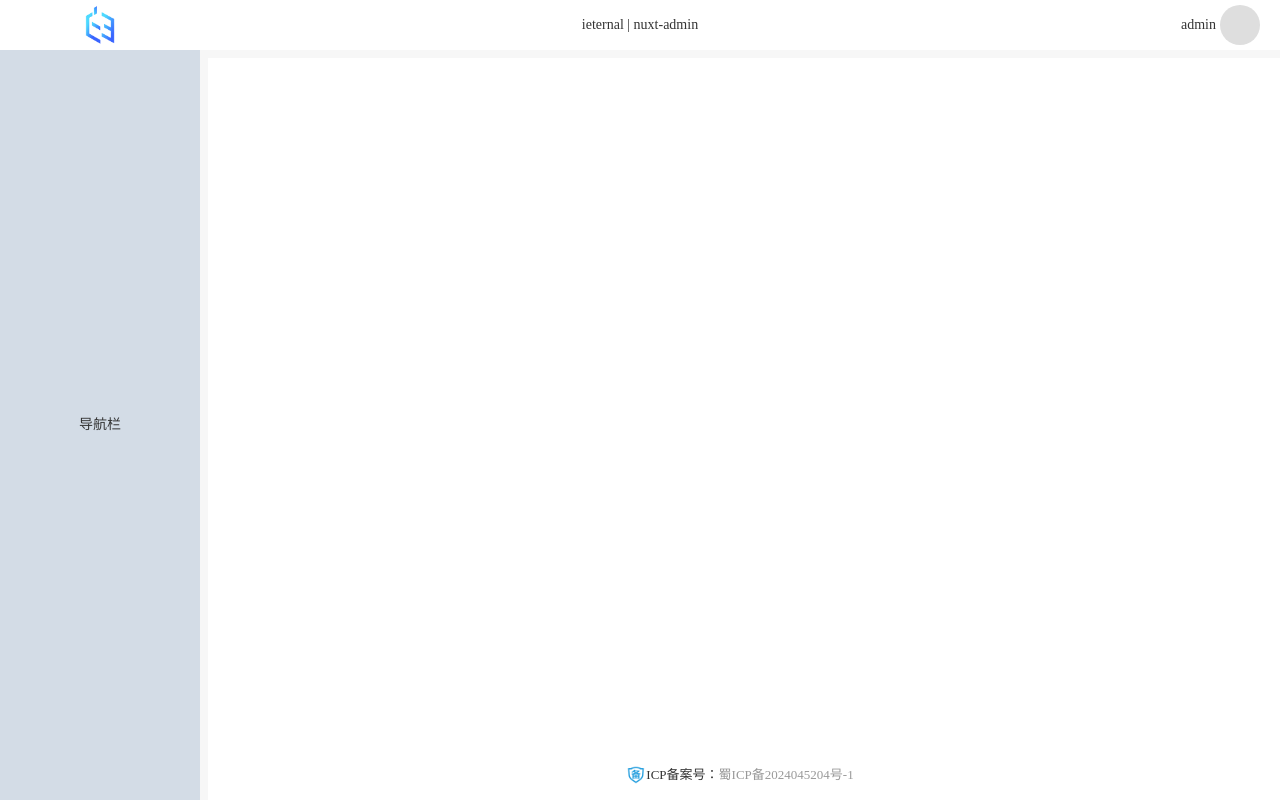
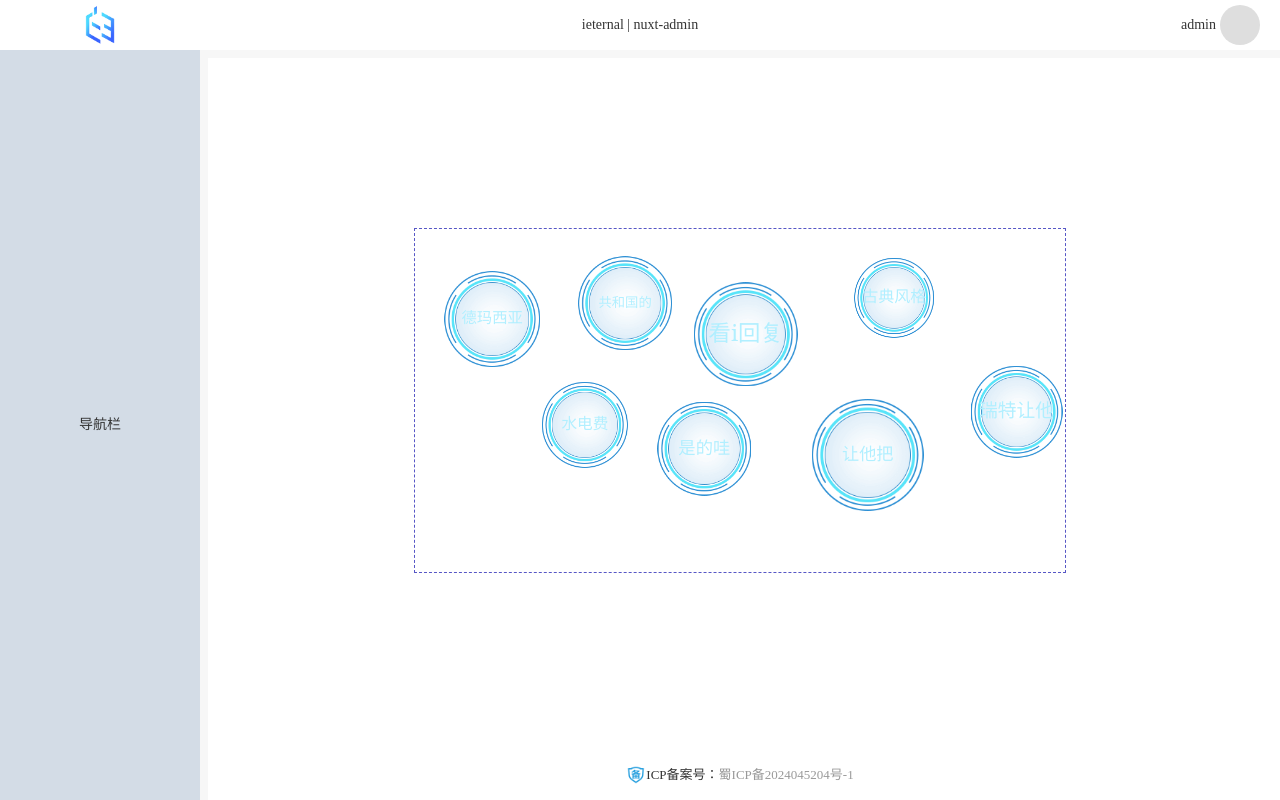
Before and after one commit to eternal-lee/nuxt-admin, a Nuxt app: page /canvas in a window 1280 px wide. Built offline with nearby package versions, Linux system fonts and the light colour scheme; no server answers.

Commit message:
feat: 新增画布球碰撞

```diff
--- /dev/null
+++ b/assets/js/ball.ts
@@ -0,0 +1,119 @@
+export class BallClass {
+  private WIDTH
+  private HEIGHT
+  private canvasCtx
+  private config
+  private x
+  private y
+  private size
+  private velX
+  private velY
+  constructor(
+    WIDTH: number,
+    HEIGHT: number,
+    canvasCtx: CanvasRenderingContext2D | null,
+    config: Record<string, any>,
+    ballConfig: Record<string, any>
+  ) {
+    this.WIDTH = WIDTH
+    this.HEIGHT = HEIGHT
+    this.canvasCtx = canvasCtx
+    this.config = config
+
+    this.x = ballConfig.x
+    this.y = ballConfig.y
+    this.size = ballConfig.size
+    this.velX = ballConfig.velX
+    this.velY = ballConfig.velY
+  }
+
+  /**
+   * define Ball draw method
+   * @param i s
+   */
+  draw(i: number, ctx: CanvasRenderingContext2D | null = this.canvasCtx) {
+    if (this.config.tag[i] == '' || !ctx) return false
+
+    ctx.beginPath()
+    ctx.fillStyle = '#b1efff'
+    this.config.ballImg &&
+      ctx.drawImage(
+        this.config.ballImg,
+        this.x - this.size,
+        this.y - this.size,
+        this.size * 2,
+        this.size * 2
+      )
+    // ctx.arc(this.x, this.y, this.size, 0, 2 * Math.PI);
+    ctx.fillText(this.config.tag[i], this.x, this.y, this.size * 2)
+    ctx.textAlign = 'center'
+    ctx.textBaseline = 'middle' //文本垂直方向，基线位置
+    ctx.font = `${(this.size * 2) / (this.config.tag[i].length + 2)}px Georgia`
+    ctx.fillStyle = '#1c1954'
+  }
+
+  /**
+   * define Ball update method
+   */
+  update() {
+    if (this.x + this.size >= this.WIDTH) {
+      this.velX = -this.velX
+    }
+    if (this.x - this.size <= 0) {
+      this.velX = -this.velX
+    }
+
+    if (this.y + this.size >= this.HEIGHT) {
+      this.velY = -this.velY
+    }
+    if (this.y - this.size <= 0) {
+      this.velY = -this.velY
+    }
+
+    this.x += this.velX
+    this.y += this.velY
+  }
+
+  /**
+   * define Ball collision detection
+   */
+  collisionDetect(balls: any[]) {
+    for (let j = 0; j < balls.length; j++) {
+      const ball = balls[j]
+      if (this !== ball) {
+        // be care of this line, we can't compare one with itself
+        const dxv = this.x + this.velX - (ball.x + ball.velX) //detect the next step which will updated
+        const dyv = this.y + this.velY - (ball.y + ball.velY)
+        const distance = Math.sqrt(dxv * dxv + dyv * dyv)
+
+        if (distance <= this.size + ball.size) {
+          // rebound the balls when collision
+          const dvx = this.velX - ball.velX
+          const dvy = this.velY - ball.velY
+          const dx = this.x - ball.x // but when update just use this step
+          const dy = this.y - ball.y
+          const xx_yy = dx * dx + dy * dy
+          const v_dvx = (dvx * dx * dx + dvy * dx * dy) / xx_yy
+          const v_dvy = (dvy * dy * dy + dvx * dx * dy) / xx_yy
+          this.velX = this.checkSpeed(this.velX - v_dvx)
+          this.velY = this.checkSpeed(this.velY - v_dvy)
+          ball.velX = this.checkSpeed(ball.velX + v_dvx)
+          ball.velY = this.checkSpeed(ball.velY + v_dvy)
+        }
+      }
+    }
+  }
+
+  /**
+   * validate the speed
+   * @param speed d
+   */
+  checkSpeed(speed: number) {
+    if (speed > this.config.speedMax) {
+      speed = this.config.speedMax
+    } else if (speed < this.config.speedMin) {
+      speed = this.config.speedMin
+    }
+    return speed
+  }
+}
--- /dev/null
+++ b/assets/js/tool.ts
@@ -0,0 +1,8 @@
+/**
+ * function to generate random number
+ * @param min sd
+ * @param max sd
+ */
+export function randomFloor(min: number, max: number) {
+  return Math.floor(Math.random() * (max - min)) + min
+}
--- /dev/null
+++ b/pages/canvas/index.vue
@@ -0,0 +1,122 @@
+<template>
+  <div class="propaganda">
+    <canvas class="keyPop" :width="WIDTH" :height="HEIGHT"></canvas>
+  </div>
+</template>
+
+<script setup lang="ts">
+import circle from '~/assets/images/circle.png'
+import { BallClass } from '~/assets/js/ball'
+import { randomFloor } from '~/assets/js/tool'
+
+defineOptions({
+  name: 'Propaganda'
+})
+definePageMeta({
+  middleware: 'auth'
+})
+const canvasCtx = ref<CanvasRenderingContext2D | null>(null)
+const ballImg = ref<HTMLImageElement | null>(null)
+const balls = ref<BallClass[]>([])
+const createdBalls = ref<Record<string, any>[]>([])
+
+const WIDTH = ref(650) // 画布宽高
+const HEIGHT = ref(340) // 画布宽高
+//获取tag标签
+const tag = [
+  '德玛西亚',
+  '古典风格',
+  '共和国的',
+  '水电费',
+  '让他把',
+  '看i回复',
+  '是的哇',
+  '瑞特让他'
+]
+const config = {
+  speedMin: -0.5,
+  speedMax: 1,
+  ballMin: 40,
+  ballMax: 60,
+  ballCount: tag.length,
+  tag,
+  ballImg: ballImg.value
+}
+
+onMounted(() => {
+  nextTick(() => {
+    const canvas = document.querySelector('canvas.keyPop') as HTMLCanvasElement
+    canvasCtx.value = canvas.getContext('2d')
+    canvas.width = WIDTH.value
+    canvas.height = HEIGHT.value
+    if (!canvasCtx.value) return
+    canvasCtx.value.fillRect(0, 0, WIDTH.value, HEIGHT.value)
+    canvasCtx.value.fill()
+    ballImg.value = new Image()
+    ballImg.value.src = circle
+    loop()
+  })
+})
+
+/**
+ * draw the balls loops
+ */
+function loop() {
+  if (!canvasCtx.value) return
+  canvasCtx.value.fillRect(0, 0, WIDTH.value, HEIGHT.value)
+  canvasCtx.value.clearRect(0, 0, WIDTH.value, HEIGHT.value)
+  config.ballImg = ballImg.value
+  while (balls.value.length < config.ballCount) {
+    const b_var = createBall()
+    const _ballconfig = {
+      x: b_var.x,
+      y: b_var.y,
+      velX: randomFloor(config.speedMin, config.speedMax),
+      velY: randomFloor(config.speedMin, config.speedMax),
+      size: b_var.r
+    }
+    const ball = new BallClass(WIDTH.value, HEIGHT.value, canvasCtx.value, config, _ballconfig)
+    balls.value.push(ball)
+  }
+
+  for (let i = 0; i < balls.value.length; i++) {
+    balls.value[i].draw(i)
+    balls.value[i].collisionDetect(balls.value) //detect before update
+    balls.value[i].update()
+  }
+
+  // run again and again to realize the effect of the animation
+  requestAnimationFrame(loop)
+}
+
+/**
+ * ensure the created ball will not collision
+ */
+function createBall(): Record<string, any> {
+  const x = randomFloor(0 + config.ballMax, WIDTH.value - config.ballMax)
+  const y = randomFloor(0 + config.ballMax, HEIGHT.value - config.ballMax)
+  const r = randomFloor(config.ballMin, config.ballMax)
+  for (let i = 0; i < createdBalls.value.length; i++) {
+    const dx = createdBalls.value[i].x - x
+    const dy = createdBalls.value[i].y - y
+    const distance = Math.sqrt(dx * dx + dy * dy)
+    if (distance < createdBalls.value[i].r + r) {
+      return createBall()
+    }
+  }
+  const ball = {
+    x: x,
+    y: y,
+    r: r
+  }
+  createdBalls.value.push(ball)
+  return ball
+}
+</script>
+
+<style lang="less" scoped>
+.propaganda {
+  display: inline-block;
+  border: 1px dashed #5757c6;
+}
+</style>
```
Also changed, not shown: assets/images/circle.png (added).
